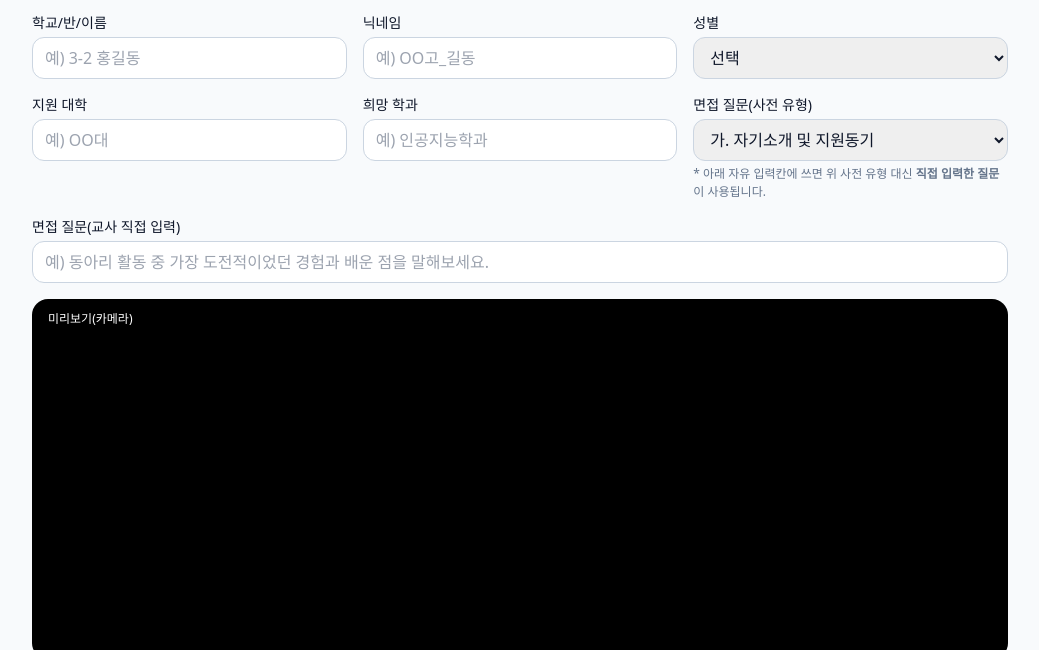
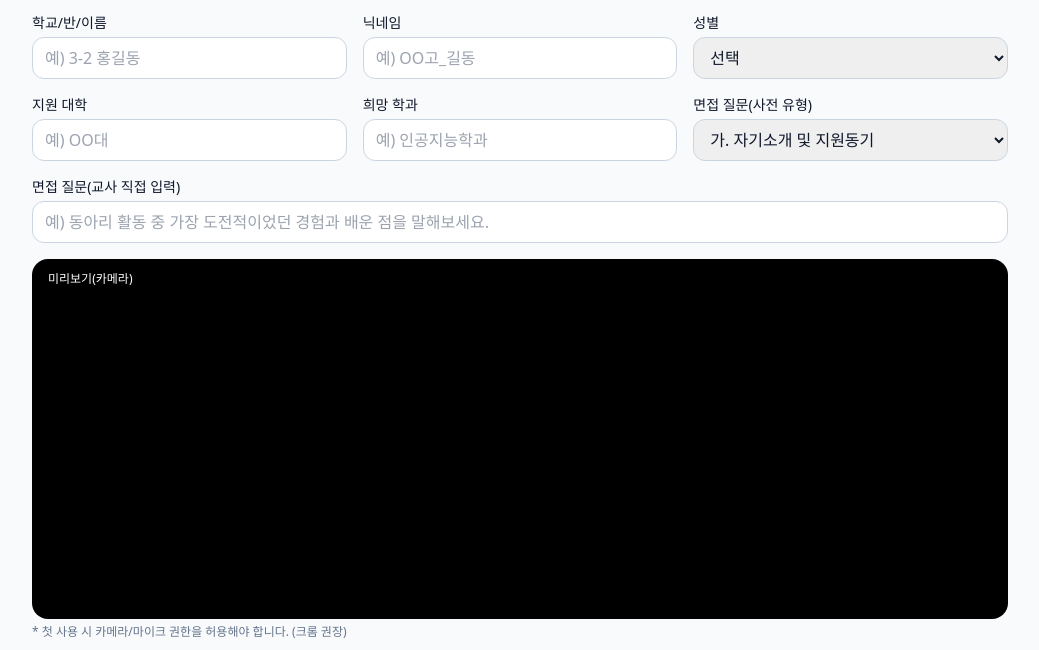
Before and after one commit to miga2013/mock-interview, a plain HTML site: page index.html in a window 1280 px wide. Shown: the part 79-729 px from the top of the page, without its empty margins (120-1159 px from the left). Drawn offline with nearby package versions, Linux system fonts and the light colour scheme.

Commit message:
Update index.html

```diff
--- a/index.html
+++ b/index.html
@@ -55,7 +55,6 @@
       <option value="라. 인성(협업·리더십·성실성)">라. 인성(협업·리더십·성실성)</option>
       <option value="마. 발전가능성(학습계획·진로계획)">마. 발전가능성(학습계획·진로계획)</option>
     </select>
-    <p class="hint mt-1">* 아래 자유 입력칸에 쓰면 위 사전 유형 대신 <b>직접 입력한 질문</b>이 사용됩니다.</p>
   </div>
 </section>
 
```
